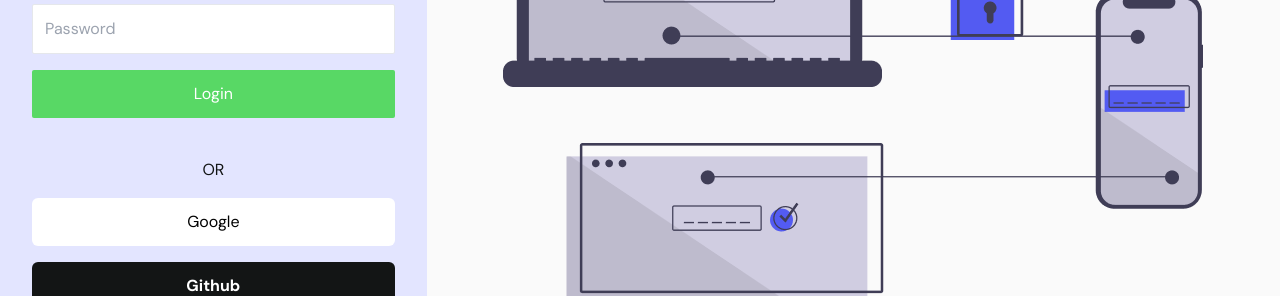
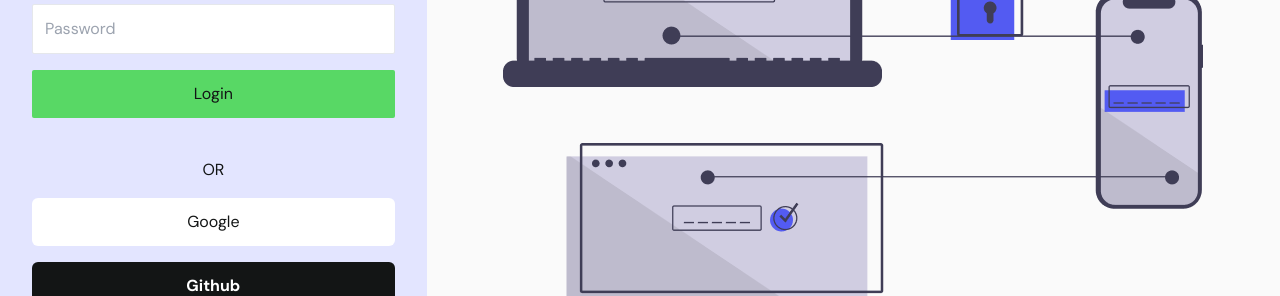
Before and after one commit to college-related/polaris-suite-web, a React (Vite) app: page /auth/login in a window 1280 px wide. Shown: the part 316-612 px from the top of the page. Built offline with nearby package versions, Linux system fonts and the light colour scheme.

Commit message:
fix: fix the disable state style for button component

```diff
--- a/src/components/Button.tsx
+++ b/src/components/Button.tsx
@@ -27,8 +27,7 @@ const Button = ({
   return (
     <button
       className={`btn ${variant} ${size} ${classes}`
-        + ((disabled && variant==='default') ? 'disabled' : '')
-        + (disabled ? 'cursor-not-allowed' : '')}
+        + ((disabled && !isLoading || variant==='default') ? 'disabled cursor-not-allowed' : '')}
       onClick={onClick}
       disabled={disabled || isLoading}
       {...rest}
```
